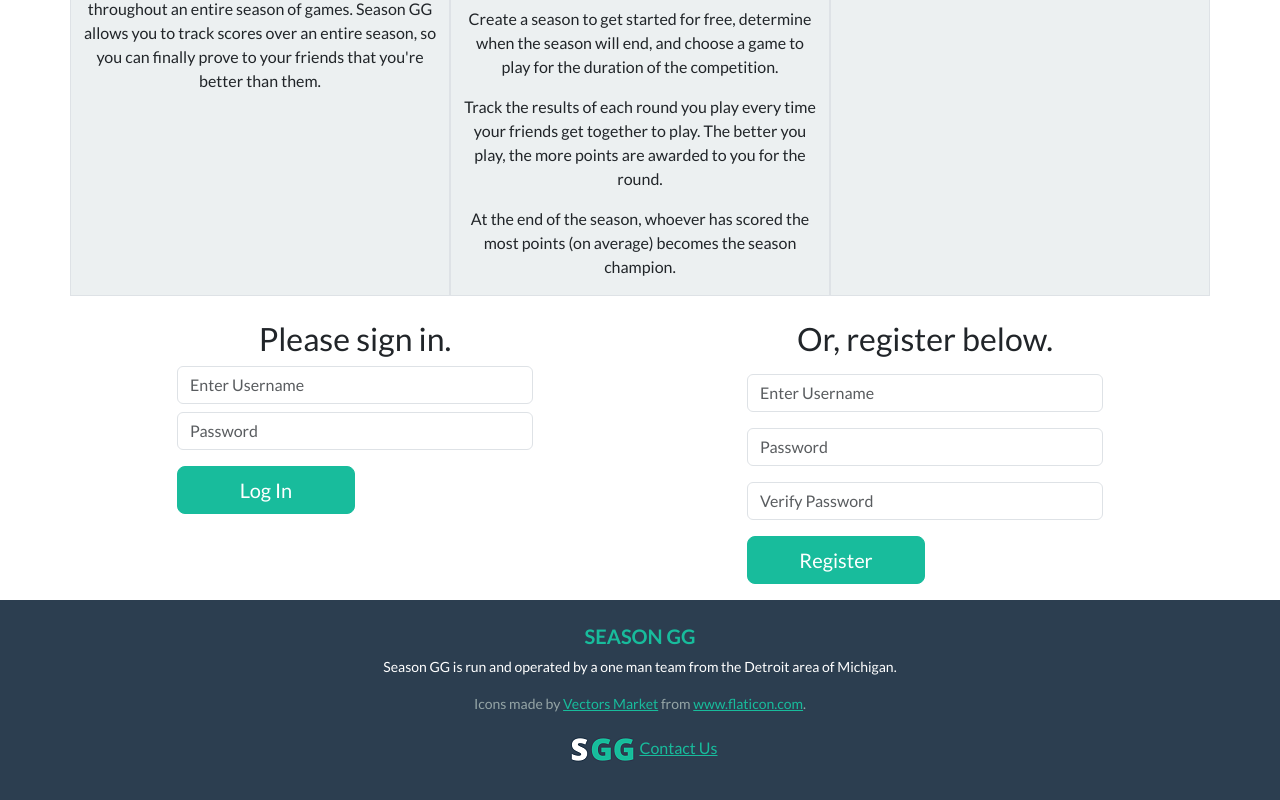
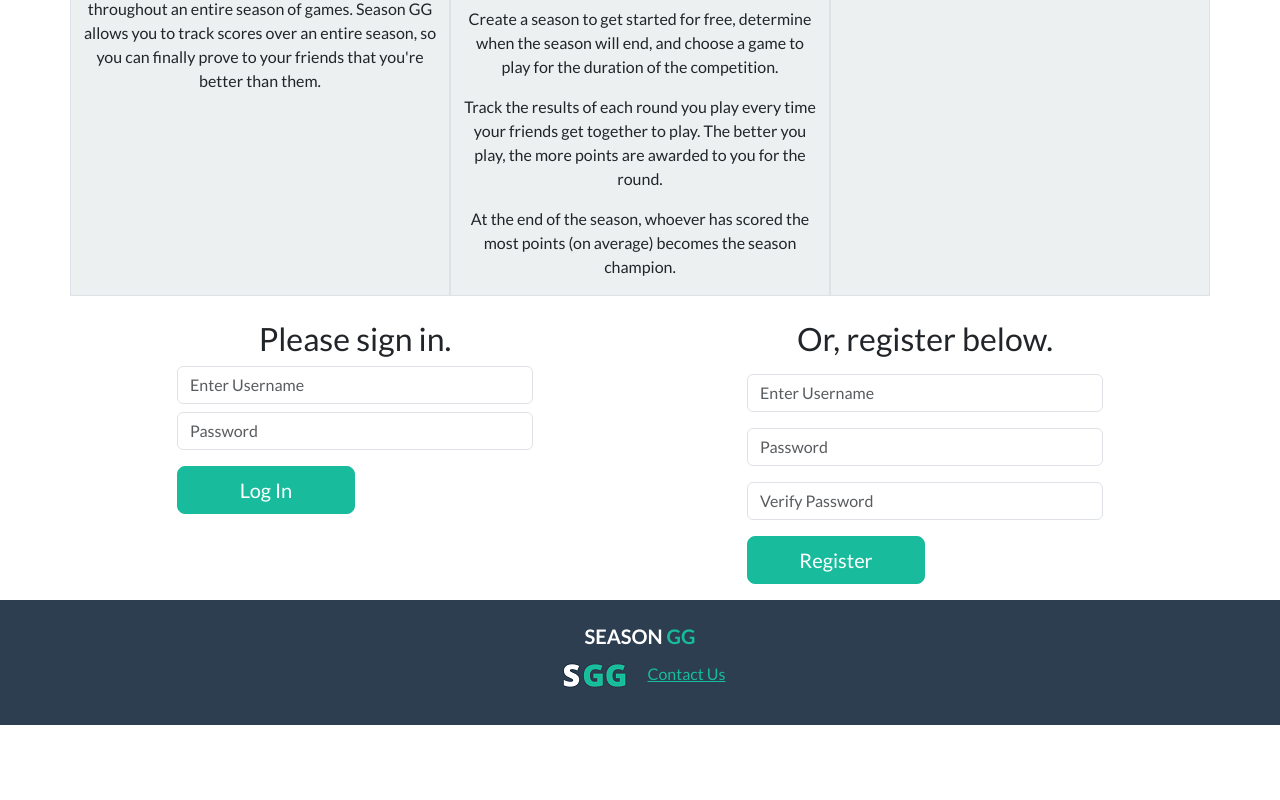
Before and after one commit to MattyCi/seasongg-ui, a React (Vite) app: page / in a window 1280 px wide. Shown: the part 904-1704 px from the top of the page. After the commit the page ends 1629 px from the top, so only its background shows below. Built offline with nearby package versions, Linux system fonts and the light colour scheme.

Commit message:
fix footer

```diff
--- a/src/assets/css/common.css
+++ b/src/assets/css/common.css
@@ -9,14 +9,14 @@
 }
 
 body {
-	margin-bottom: 200px; /* Must remain consistent as footer height */
+	margin-bottom: 125px; /* Must remain consistent as footer height */
 }
 
 .footer {
 	position: absolute;
 	bottom: 0;
 	width: 100%;
-	height: 200px; /* Must remain consistent as body margin-bottom */
+	height: 125px; /* Must remain consistent as body margin-bottom */
 }
 
 .sgg-d-none {
--- a/src/components/Footer.jsx
+++ b/src/components/Footer.jsx
@@ -12,18 +12,13 @@
       <div className="container">
         <div className="row justify-content-center align-items-center">
           <div className="col-12">
-            <h5 className="text-success fw-bold">SEASON GG</h5>
-            <p className="small">Season GG is run and operated by a one man team from the Detroit area of Michigan.</p>
-            <p className="small text-secondary">
-              Icons made by <a href="https://www.flaticon.com/authors/vectors-market" title="Vectors Market">Vectors
-                Market</a> from <a href="https://www.flaticon.com/" title="Flaticon">www.flaticon.com</a>.
-            </p>
+            <h5 className="fw-bold"><span>SEASON</span> <span className="text-success">GG</span></h5>
           </div>
           <div className="col-12">
             <a className="navbar-brand" href="/">
               <img className="logo-small" src="/src/assets/img/logo-small.png" />
             </a>
-            <a href="#;" data-bs-toggle="popover" data-bs-placement="top" data-bs-title="Contact Us"
+            <a className="ms-3" href="#;" data-bs-toggle="popover" data-bs-placement="top" data-bs-title="Contact Us"
               data-bs-content="Please email us at seasonggfeedback@gmail.com to report a bug, leave feedback, or for any other customer support related questions.">
                 Contact Us
             </a>
--- a/src/components/SeasonList.jsx
+++ b/src/components/SeasonList.jsx
@@ -102,7 +102,7 @@
         <>
           <div className="row g-3 mb-3">
             {data.content.map((season) => (
-              <div className="col-12 col-md-6" key={season.id}>
+              <div className="col-12 col-md-6" key={season.seasonId}>
                 <Link to={`/season/${season.id}`} className="card h-100 text-decoration-none text-body shadow-sm">
                   <div className="card-body">
                     <div className="d-flex align-items-start justify-content-between mb-2">
```
